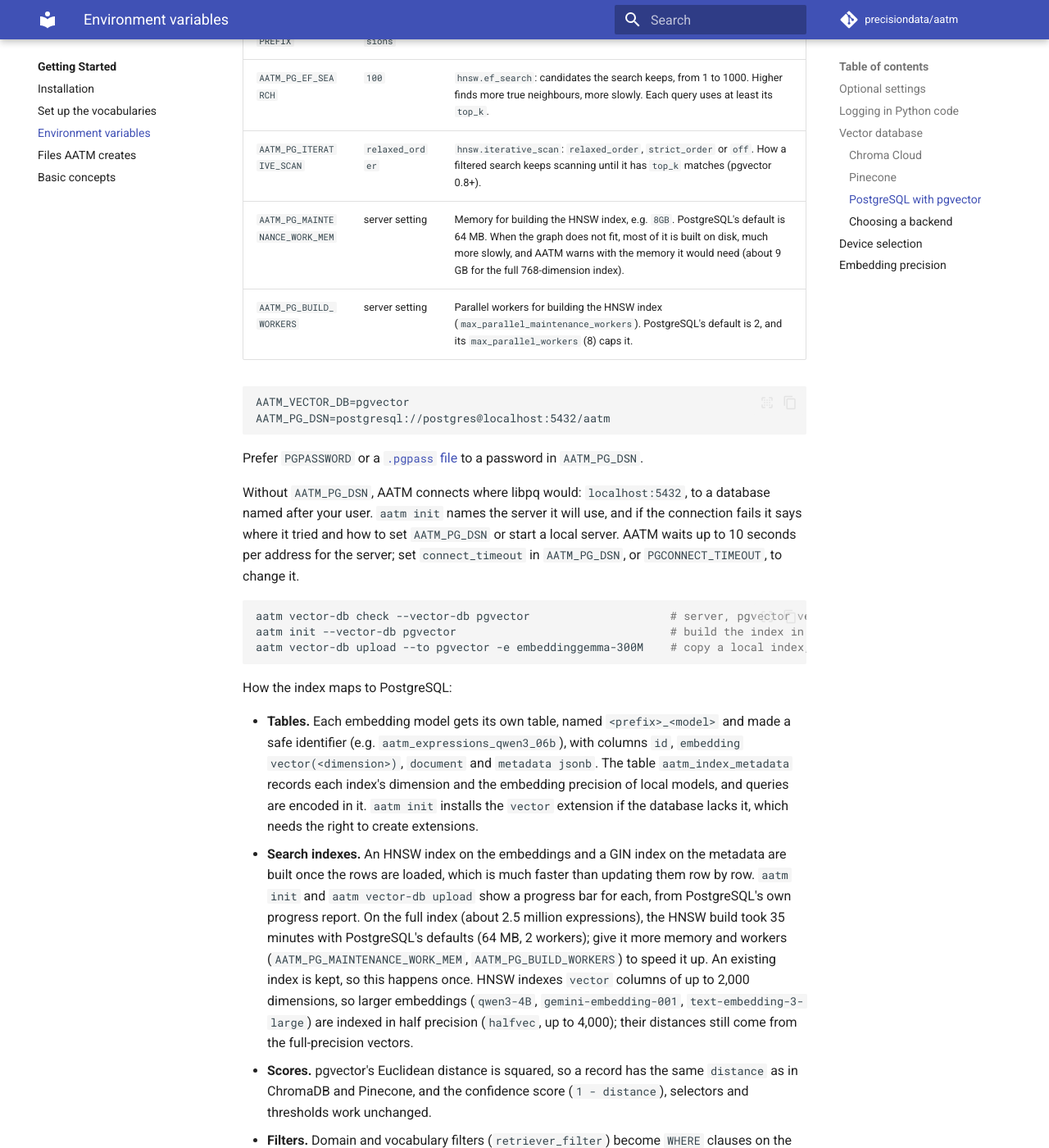
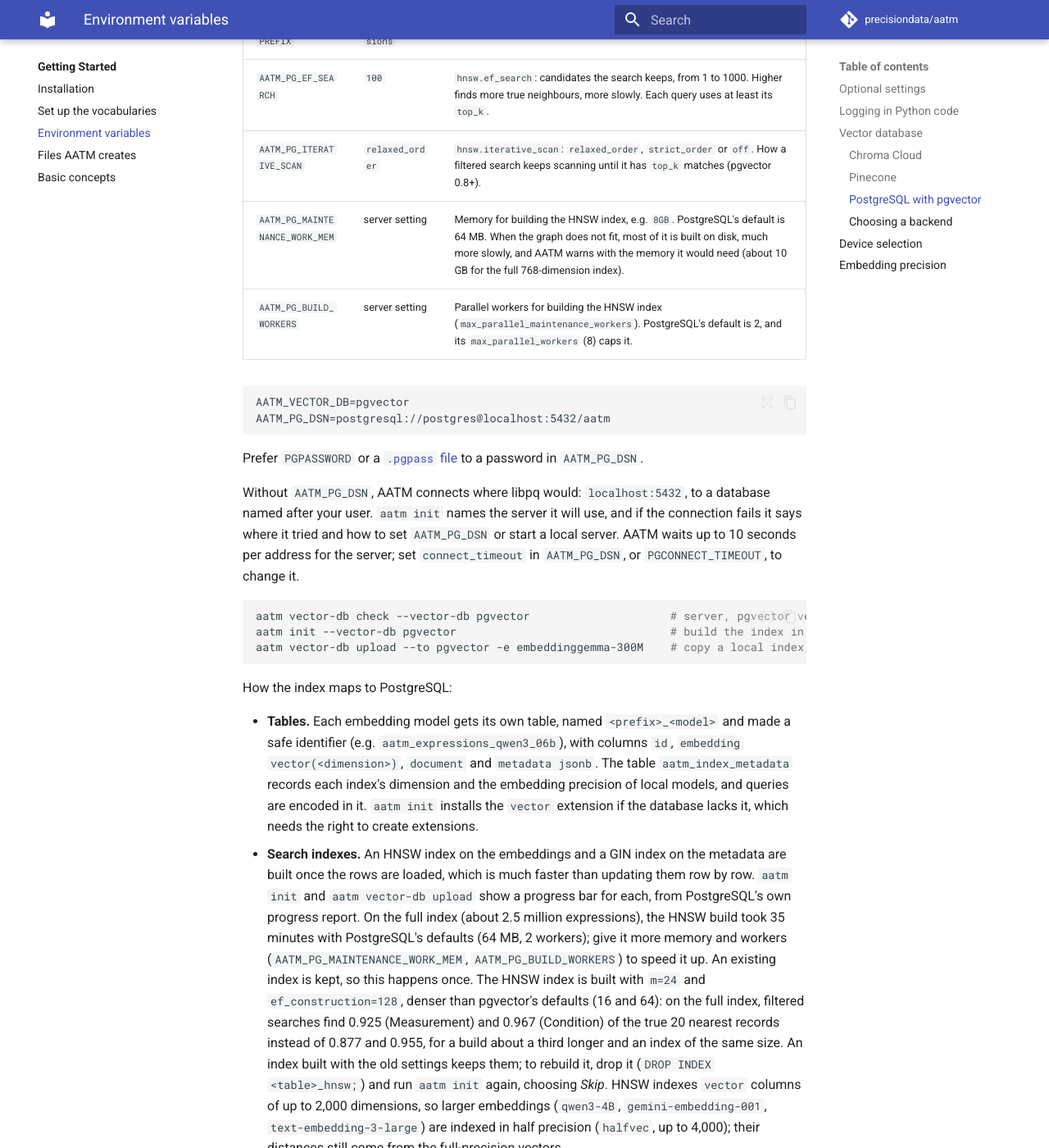
Before and after one commit to precisiondata/aatm, an MkDocs documentation site: the page built from docs/getting-started/env.md, in a window 1280 px wide and 1400 px high, scrolled down 5577 px. Shown: the whole window at 82% size. Built offline with MkDocs 1.6.1 and Material for MkDocs 9.7.7, drawn with Linux system fonts in a browser that asks for light colours; comment, search, counter and statistics services are not loaded; the version menu is left out; some of the changed text lies outside the part shown.

Commit message:
feat(pgvector): build HNSW indexes with m=24, ef_construction=128
On the full embeddinggemma-300M index these settings raise filtered
recall@20 from 0.877 to 0.925 (Measurement) and from 0.955 to 0.967
(Condition), and unfiltered from 0.963 to 0.982, still in 8-16 ms, for
a build about a third longer and an index of the same size. Existing
indexes keep their settings until rebuilt.

With m=24 the 3,072-dimension models need about 17.5 GB to build in
memory, so the container's suggested build memory may now reach 20 GB.
Also corrects the benchmark's expression count (2,458,830, not about
2.2 million) and index size (9.2 GB).

Refs #111

Co-Authored-By: Claude Opus 5.5 <noreply@anthropic.com>

````diff
--- a/docs/getting-started/env.md
+++ b/docs/getting-started/env.md
@@ -129,7 +129,7 @@ pip install "aatm[pgvector]"   # or: uv sync --extra pgvector
 
 - **Start PostgreSQL with pgvector in Docker on this machine.**
     1. **Docker.** If Docker is not installed, not running, or your user may not use it, AATM says how to fix that on your platform (Docker Desktop on Windows and macOS, Docker Engine on Linux). It can open Docker Desktop for you and wait for it, and checks again when you say so, so you can install or start Docker without leaving `aatm init`.
-    2. **Size.** AATM shows what the container can use: Docker's memory and CPU limits, and how much of the machine's memory is free. It suggests index build settings for them: 30% of that memory for `AATM_PG_MAINTENANCE_WORK_MEM` (at most 16 GB, enough for the full index of every model), and one worker per CPU but one for `AATM_PG_BUILD_WORKERS` (at most 7). Keep them, or enter your own (e.g. `8GB` and `4`); AATM refuses more than 80% of the available memory or more than 7 workers. A new container gets 1 GB of shared memory more than the build memory, which a parallel build needs.
+    2. **Size.** AATM shows what the container can use: Docker's memory and CPU limits, and how much of the machine's memory is free. It suggests index build settings for them: 30% of that memory for `AATM_PG_MAINTENANCE_WORK_MEM` (at most 20 GB, enough for the full index of every model), and one worker per CPU but one for `AATM_PG_BUILD_WORKERS` (at most 7). Keep them, or enter your own (e.g. `8GB` and `4`); AATM refuses more than 80% of the available memory or more than 7 workers. A new container gets 1 GB of shared memory more than the build memory, which a parallel build needs.
     3. **Container.** AATM starts the container `aatm-pgvector` on port 5432 (or the next free port), starts it again if it is stopped, or reuses it if it is running. If an existing container has too little shared memory for the build memory you chose, AATM asks whether to recreate it (its data stays in the volume `aatm-pgvector`) or to build with less.
     4. **Settings.** AATM waits until PostgreSQL answers and saves `AATM_PG_DSN`, `AATM_PG_MAINTENANCE_WORK_MEM` and `AATM_PG_BUILD_WORKERS` to `.env`. It also offers to save `AATM_VECTOR_DB=pgvector`, so `aatm map`, the search UI and `load_retriever()` use PostgreSQL by default.
 - **Set `AATM_PG_DSN` yourself**, for a server you already run. `aatm init` then shows what to set, and stops.
@@ -154,7 +154,7 @@ Then set:
 | `AATM_PG_TABLE_PREFIX` | `aatm_expressions` | Prefix of the table names. |
 | `AATM_PG_EF_SEARCH` | `100` | `hnsw.ef_search`: candidates the search keeps, from 1 to 1000. Higher finds more true neighbours, more slowly. Each query uses at least its `top_k`. |
 | `AATM_PG_ITERATIVE_SCAN` | `relaxed_order` | `hnsw.iterative_scan`: `relaxed_order`, `strict_order` or `off`. How a filtered search keeps scanning until it has `top_k` matches (pgvector 0.8+). |
-| `AATM_PG_MAINTENANCE_WORK_MEM` | server setting | Memory for building the HNSW index, e.g. `8GB`. PostgreSQL's default is 64 MB. When the graph does not fit, most of it is built on disk, much more slowly, and AATM warns with the memory it would need (about 9 GB for the full 768-dimension index). |
+| `AATM_PG_MAINTENANCE_WORK_MEM` | server setting | Memory for building the HNSW index, e.g. `8GB`. PostgreSQL's default is 64 MB. When the graph does not fit, most of it is built on disk, much more slowly, and AATM warns with the memory it would need (about 10 GB for the full 768-dimension index). |
 | `AATM_PG_BUILD_WORKERS` | server setting | Parallel workers for building the HNSW index (`max_parallel_maintenance_workers`). PostgreSQL's default is 2, and its `max_parallel_workers` (8) caps it. |
 
 ```env
@@ -175,7 +175,7 @@ aatm vector-db upload --to pgvector -e embeddinggemma-300M    # copy a local ind
 How the index maps to PostgreSQL:
 
 - **Tables.** Each embedding model gets its own table, named `<prefix>_<model>` and made a safe identifier (e.g. `aatm_expressions_qwen3_06b`), with columns `id`, `embedding vector(<dimension>)`, `document` and `metadata jsonb`. The table `aatm_index_metadata` records each index's dimension and the embedding precision of local models, and queries are encoded in it. `aatm init` installs the `vector` extension if the database lacks it, which needs the right to create extensions.
-- **Search indexes.** An HNSW index on the embeddings and a GIN index on the metadata are built once the rows are loaded, which is much faster than updating them row by row. `aatm init` and `aatm vector-db upload` show a progress bar for each, from PostgreSQL's own progress report. On the full index (about 2.5 million expressions), the HNSW build took 35 minutes with PostgreSQL's defaults (64 MB, 2 workers); give it more memory and workers (`AATM_PG_MAINTENANCE_WORK_MEM`, `AATM_PG_BUILD_WORKERS`) to speed it up. An existing index is kept, so this happens once. HNSW indexes `vector` columns of up to 2,000 dimensions, so larger embeddings (`qwen3-4B`, `gemini-embedding-001`, `text-embedding-3-large`) are indexed in half precision (`halfvec`, up to 4,000); their distances still come from the full-precision vectors.
+- **Search indexes.** An HNSW index on the embeddings and a GIN index on the metadata are built once the rows are loaded, which is much faster than updating them row by row. `aatm init` and `aatm vector-db upload` show a progress bar for each, from PostgreSQL's own progress report. On the full index (about 2.5 million expressions), the HNSW build took 35 minutes with PostgreSQL's defaults (64 MB, 2 workers); give it more memory and workers (`AATM_PG_MAINTENANCE_WORK_MEM`, `AATM_PG_BUILD_WORKERS`) to speed it up. An existing index is kept, so this happens once. The HNSW index is built with `m=24` and `ef_construction=128`, denser than pgvector's defaults (16 and 64): on the full index, filtered searches find 0.925 (Measurement) and 0.967 (Condition) of the true 20 nearest records instead of 0.877 and 0.955, for a build about a third longer and an index of the same size. An index built with the old settings keeps them; to rebuild it, drop it (`DROP INDEX <table>_hnsw;`) and run `aatm init` again, choosing *Skip*. HNSW indexes `vector` columns of up to 2,000 dimensions, so larger embeddings (`qwen3-4B`, `gemini-embedding-001`, `text-embedding-3-large`) are indexed in half precision (`halfvec`, up to 4,000); their distances still come from the full-precision vectors.
 - **Scores.** pgvector's Euclidean distance is squared, so a record has the same `distance` as in ChromaDB and Pinecone, and the confidence score (`1 - distance`), selectors and thresholds work unchanged.
 - **Filters.** Domain and vocabulary filters (`retriever_filter`) become `WHERE` clauses on the metadata, applied **during** the vector search, so the retriever passes them straight to PostgreSQL by default (`filter_strategy="native"`). Iterative index scans keep a filtered search going until it has `top_k` matches; PostgreSQL may also choose the metadata index and an exact search when few rows match. See [Metadata filters](concepts.md#metadata-filters).
 - **Writes** go through a staging table with `COPY`, then into the table. A first write skips IDs already stored, and a retry replaces them, so a repair (`aatm init`, *Repair*) or a rerun of `aatm vector-db upload` only writes the missing records and never duplicates one.
````
Also changed, not shown: benchmarks/vector_db_backends/README.md (+4 -4 lines), docs/release_notes.md (+8 -0 lines), 5 other files.
